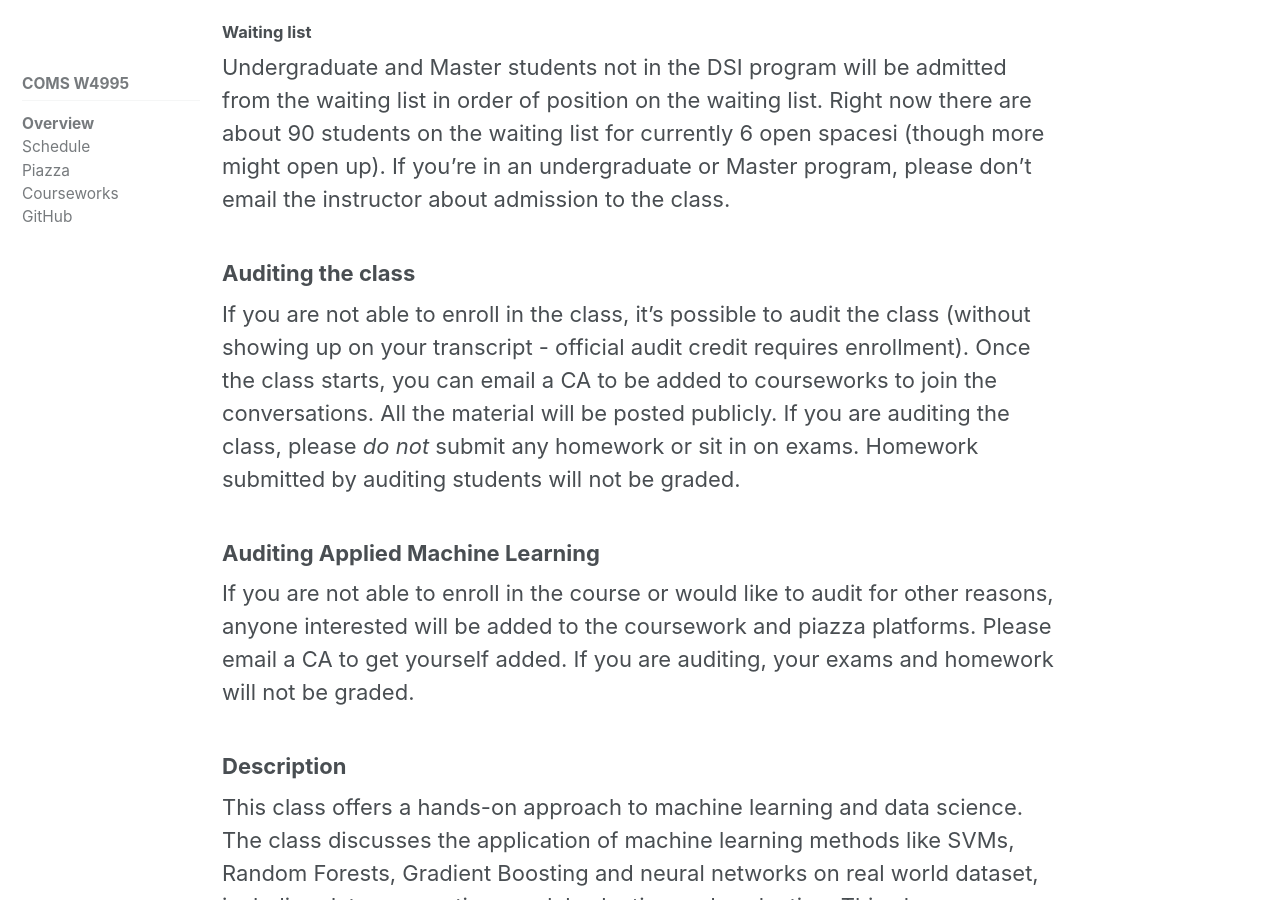
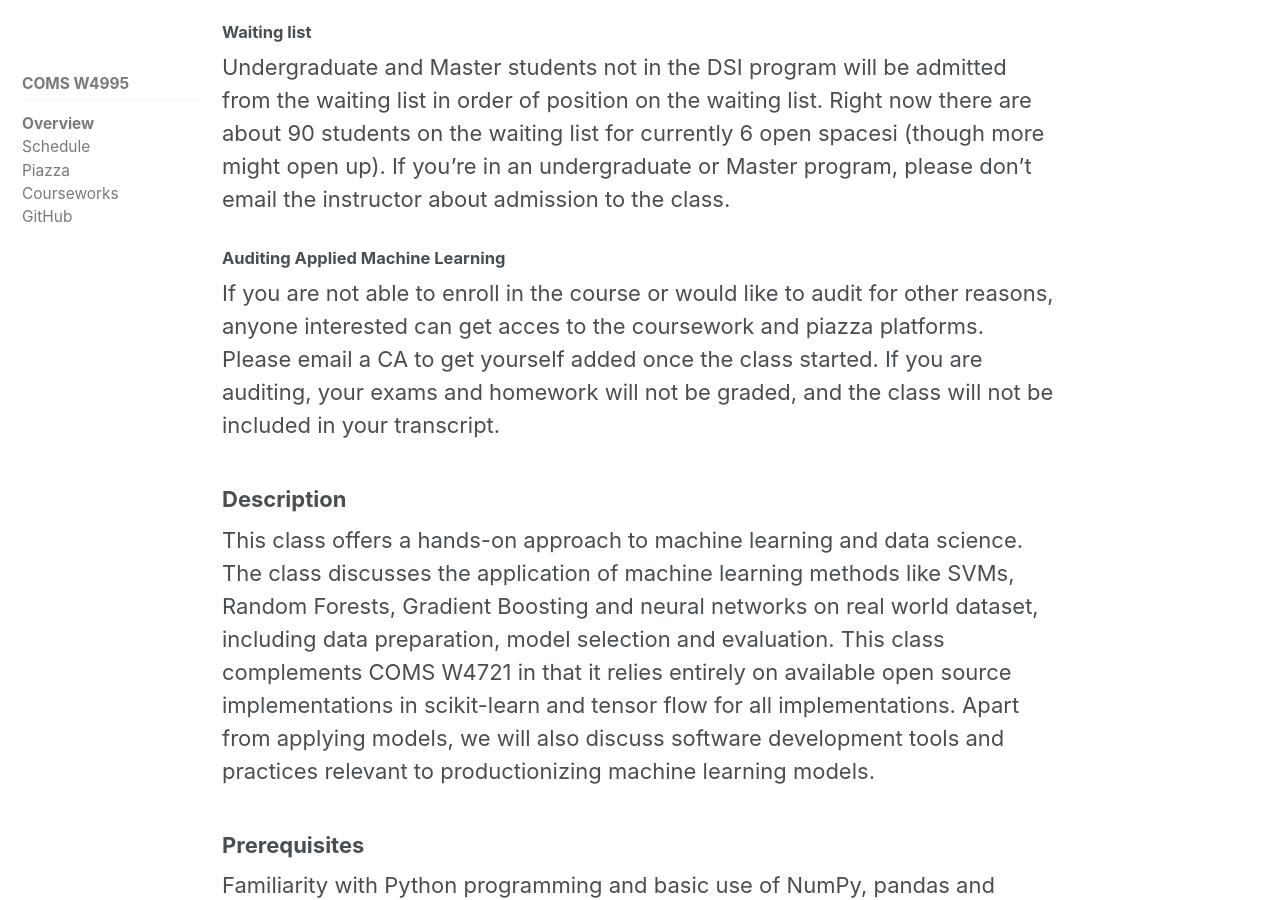
Before and after one commit to amueller/columbia-website, a Jekyll site: the page built from _comsw4995s20/home.md, in a window 1280 px wide and 900 px high, scrolled down 695 px. Built offline with Jekyll 4.4.1, drawn with Linux system fonts in a browser that asks for light colours; cached includes are drawn as plain includes; nearby versions of some CDN libraries.

Commit message:
don't have auditing information twice

```diff
--- a/_comsw4995s20/home.md
+++ b/_comsw4995s20/home.md
@@ -28,20 +28,12 @@ might open up). If you're in an undergraduate or Master program, please don't
 email the instructor about admission to the class.
 
 
-### Auditing the class
-If you are not able to enroll in the class, it's possible to audit the class
-(without showing up on your transcript - official audit credit requires enrollment).
-Once the class starts, you can email a CA to be added to courseworks to join
-the conversations. All the material will be posted publicly.
-If you are auditing the class, please *do not* submit any homework or sit
-in on exams. Homework submitted by auditing students will not be graded.
-
-
-### Auditing Applied Machine Learning
+#### Auditing Applied Machine Learning
 If you are not able to enroll in the course or would like to audit for other
-reasons, anyone interested will be added to the coursework and piazza
-platforms. Please email a CA to get yourself added. If you are auditing, your
-exams and homework will not be graded.
+reasons, anyone interested can get acces to the coursework and piazza
+platforms. Please email a CA to get yourself added once the class started. If
+you are auditing, your exams and homework will not be graded, and the class
+will not be included in your transcript.
 
 ### Description
 This class offers a hands-on approach to machine learning and data science. The
```
